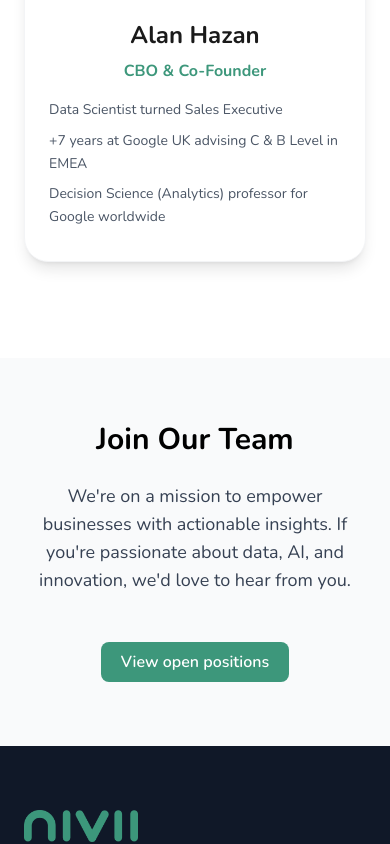
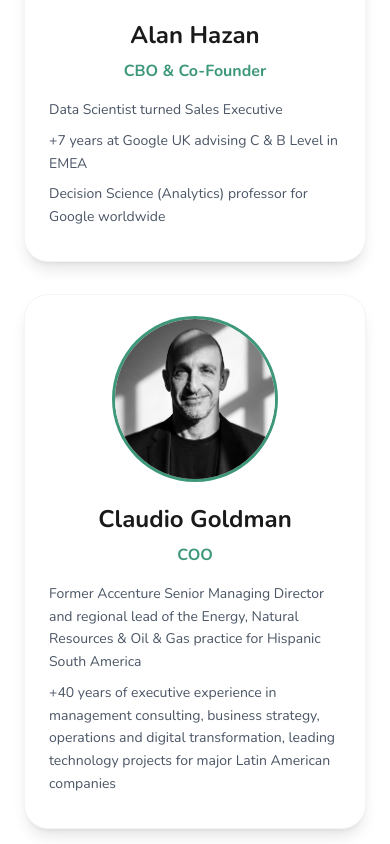
Before and after one commit to nivii-ai/web, a Next.js app: page /en in a window 390 px wide. Shown: the part 7911-8755 px from the top of the page. Built offline with nearby package versions, Linux system fonts and the light colour scheme.

Commit message:
feat: add Claudio Goldman (COO) to the team section
Adds the new member in es/en/pt and switches the team grid to a
wrapping flex layout so rows center on their own: 3-2 on desktop,
2-2-1 on tablet, 1 per row on mobile.

```diff
--- a/messages/en.json
+++ b/messages/en.json
@@ -160,6 +160,16 @@
             "Decision Science (Analytics) professor for Google worldwide"
           ],
           "linkedin": "https://www.linkedin.com/in/alan-hazan-41784a51/"
+        },
+        {
+          "name": "Claudio Goldman",
+          "photo": "/claudio.jpeg",
+          "role": "COO",
+          "bio": [
+            "Former Accenture Senior Managing Director and regional lead of the Energy, Natural Resources & Oil & Gas practice for Hispanic South America",
+            "+40 years of executive experience in management consulting, business strategy, operations and digital transformation, leading technology projects for major Latin American companies"
+          ],
+          "linkedin": "https://www.linkedin.com/in/claudio-goldman/"
         }
       ]
     },
--- a/messages/es.json
+++ b/messages/es.json
@@ -160,6 +160,16 @@
             "Profesor de Decision Science (Analytics) para Google mundialmente"
           ],
           "linkedin": "https://www.linkedin.com/in/alan-hazan-41784a51/"
+        },
+        {
+          "name": "Claudio Goldman",
+          "photo": "/claudio.jpeg",
+          "role": "COO",
+          "bio": [
+            "Ex Senior Managing Director y líder regional de Accenture con foco en la industria de Resources y Oil & Gas para la región Hispana de América del Sur",
+            "+40 años de experiencia ejecutiva en management consulting, estrategia de negocios, operación y transformación digital, liderando proyectos tecnológicos para las principales compañías de América Latina"
+          ],
+          "linkedin": "https://www.linkedin.com/in/claudio-goldman/"
         }
       ]
     },
--- a/messages/pt.json
+++ b/messages/pt.json
@@ -160,6 +160,16 @@
             "Professor de Decision Science (Analytics) para Google mundialmente"
           ],
           "linkedin": "https://www.linkedin.com/in/alan-hazan-41784a51/"
+        },
+        {
+          "name": "Claudio Goldman",
+          "photo": "/claudio.jpeg",
+          "role": "COO",
+          "bio": [
+            "Ex-Senior Managing Director e líder regional da Accenture com foco na indústria de Resources e Oil & Gas para a região Hispânica da América do Sul",
+            "+40 anos de experiência executiva em management consulting, estratégia de negócios, operação e transformação digital, liderando projetos de tecnologia para as principais empresas da América Latina"
+          ],
+          "linkedin": "https://www.linkedin.com/in/claudio-goldman/"
         }
       ]
     },
--- a/src/components/home/team.tsx
+++ b/src/components/home/team.tsx
@@ -1,7 +1,6 @@
 import { getMessages, getTranslations } from "next-intl/server";
 import * as motion from "motion/react-client";
 import Image from "next/image";
-import { cn } from "@/lib/utils";
 
 export async function Team() {
   const t = await getTranslations("home.team");
@@ -22,7 +21,7 @@ export async function Team() {
         <p className="text-lg text-gray-700 mb-12  max-w-2xl mx-auto">
           {t("description")}
         </p>
-        <div className="grid grid-cols-1 grid-flow-row-dense md:grid-cols-2 gap-8 lg:gap-12 mb-8 lg:mb-16">
+        <div className="flex flex-wrap justify-center gap-8 lg:gap-12 mb-8 lg:mb-16">
           {members.map((member, index) => {
             const CardWrapper = member.linkedin ? "a" : "div";
             const cardProps = member.linkedin
@@ -44,12 +43,7 @@ export async function Team() {
                   delay: 0.2 * index,
                 }}
                 key={member.name}
-                className={cn(
-                  "w-full mx-auto md:mx-0 flex-shrink-0 flex max-w-sm h-full",
-                  index % 2 === 0
-                    ? "md:justify-self-end"
-                    : "md:justify-self-start"
-                )}
+                className="flex flex-shrink-0 max-w-sm w-full md:w-[calc(50%-1rem)] lg:w-[calc(33.333%-2rem)]"
               >
                 <CardWrapper
                   {...cardProps}
```
Also changed, not shown: public/claudio.jpeg (added).
